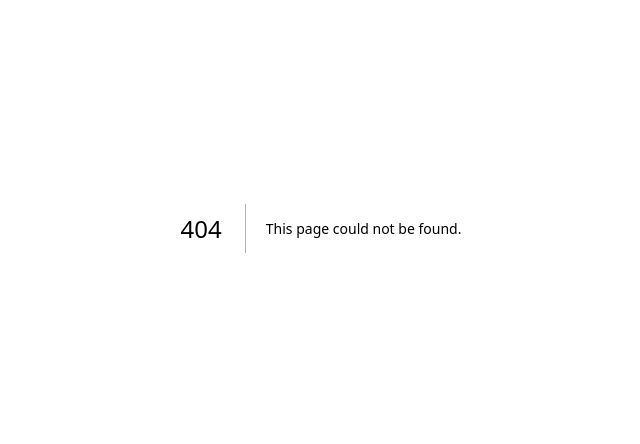
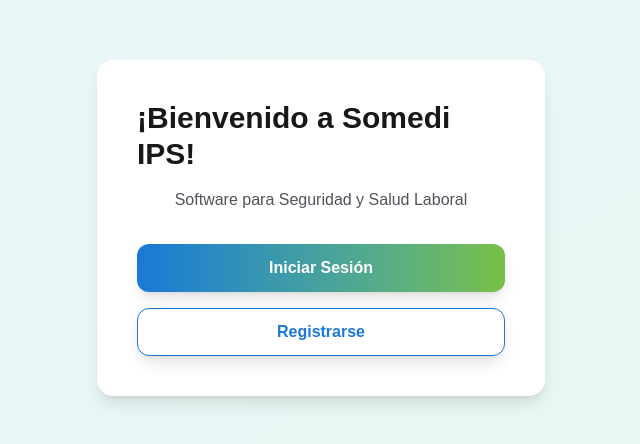
Before and after one commit to andres-david-dev/software-ips-frontend, a Next.js app in the folder frontend/: page / in a window 1280 px wide. Before the commit this address had no page. Shown: the part 172-616 px from the top of the page, without its empty margins (319-959 px from the left). Built offline with nearby package versions, Linux system fonts and the light colour scheme.

Commit message:
Fix: página de bienvenida y enlace correcto a login desde registro

```diff
--- a/frontend/app/(public)/registrarse/page.tsx
+++ b/frontend/app/(public)/registrarse/page.tsx
@@ -480,7 +480,7 @@ export default function RegistrarsePage() {
             </form>
 
             <div className="mt-4 text-center">
-              <Link href="/" className="text-[var(--brand-blue)] font-semibold hover:underline text-base">
+              <Link href="/login" className="text-[var(--brand-blue)] font-semibold hover:underline text-base">
                 ¿Ya tienes cuenta? <span className="underline">Inicia sesión</span>
               </Link>
             </div>
--- /dev/null
+++ b/frontend/app/page.tsx
@@ -0,0 +1,24 @@
+import Link from "next/link";
+
+export default function Home() {
+  return (
+    <div className="min-h-screen flex flex-col items-center justify-center bg-gradient-to-br from-[#eaf6fb] to-[#e6f7ef]">
+      <div className="bg-white rounded-2xl shadow-lg p-10 max-w-md w-full flex flex-col items-center">
+        <h1 className="text-3xl font-bold text-zinc-900 mb-4">¡Bienvenido a Somedi IPS!</h1>
+        <p className="text-zinc-600 mb-8 text-center">Software para Seguridad y Salud Laboral</p>
+        <div className="flex flex-col gap-4 w-full">
+          <Link href="/login">
+            <button className="w-full h-12 rounded-xl bg-gradient-to-r from-[var(--brand-blue)] to-[var(--brand-green)] text-white font-semibold shadow-lg hover:opacity-95 transition-opacity">
+              Iniciar Sesión
+            </button>
+          </Link>
+          <Link href="/registrarse">
+            <button className="w-full h-12 rounded-xl border border-[var(--brand-blue)] text-[var(--brand-blue)] font-semibold shadow-lg hover:bg-[var(--brand-blue)] hover:text-white transition-colors">
+              Registrarse
+            </button>
+          </Link>
+        </div>
+      </div>
+    </div>
+  );
+}
```
